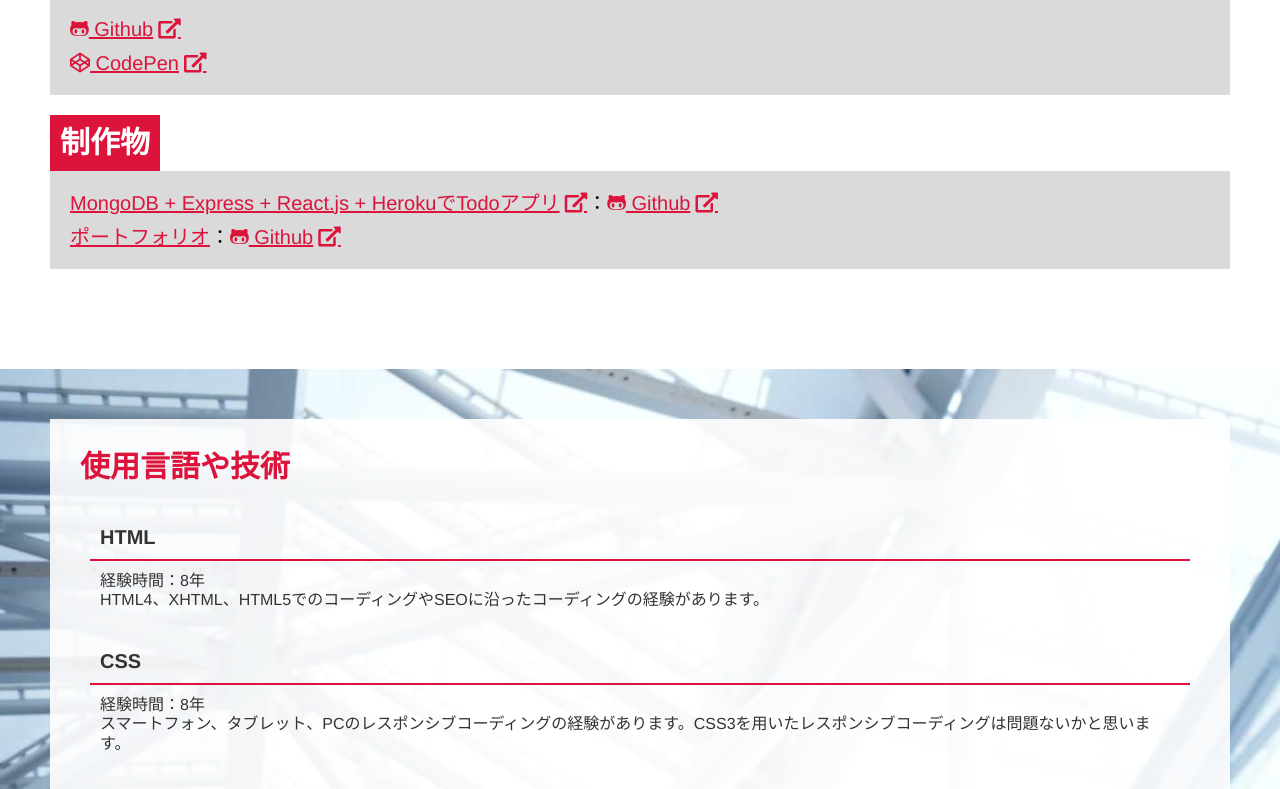
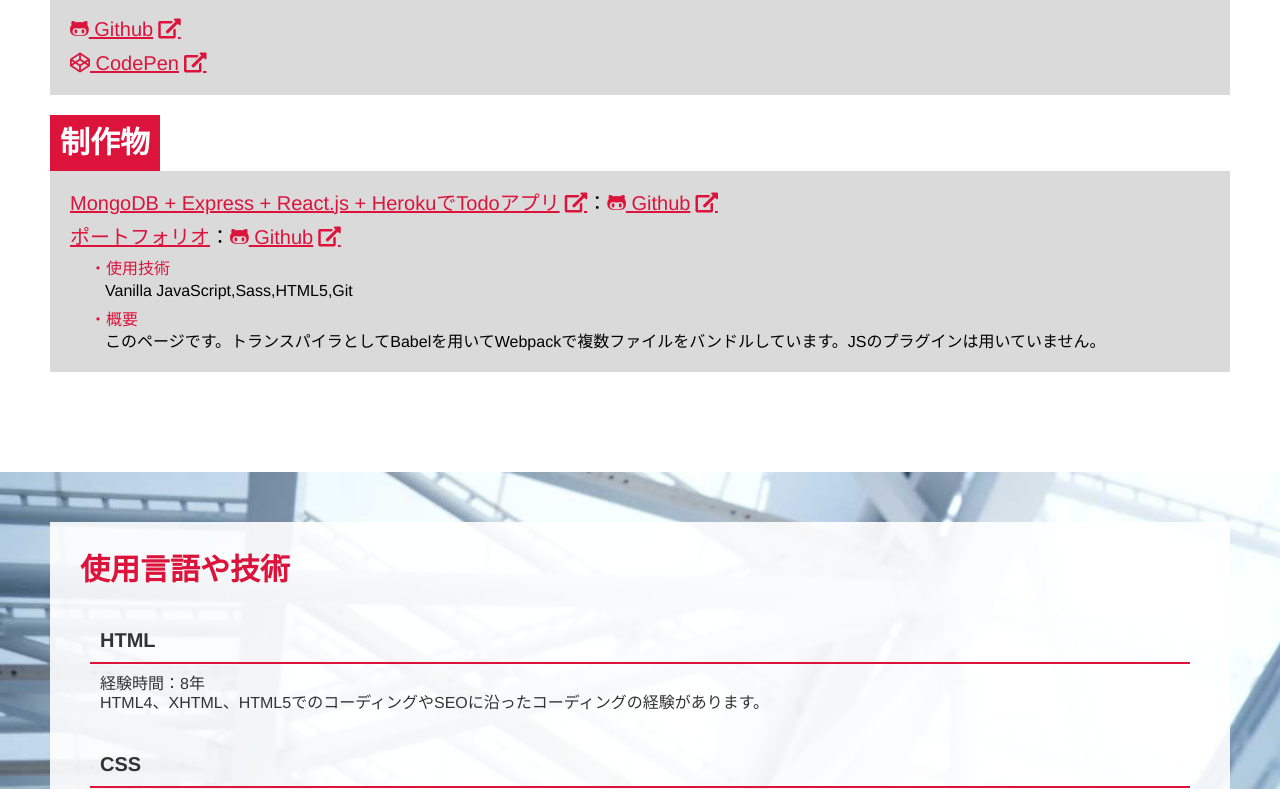
Before and after one commit to kensuke0518/myPortfolio1, a website built with webpack: page docs/index.html in a window 1280 px wide. Shown: the part 1751-2540 px from the top of the page. Built offline with nearby package versions, Linux system fonts and the light colour scheme.

Commit message:
制作物にコメント追加

```diff
--- a/docs/index.html
+++ b/docs/index.html
@@ -65,6 +65,12 @@
                         </li>
                         <li class="p-explan__list-item">
                             <p><a class="p-explan__list-link" href="#">ポートフォリオ</a>：<a class="p-explan__list-link u-icon-external" href="https://github.com/kensuke0518/myPortfolio1" target="_blank"><i class="fab fa-github-alt"></i> Github</a></p>
+                            <dl class="p-explan__list-def">
+                                <dt class="p-explan__list-def__term">・使用技術</dt>
+                                <dd class="p-explan__list-def__desc">Vanilla JavaScript,Sass,HTML5,Git</dd>
+                                <dt class="p-explan__list-def__term">・概要</dt>
+                                <dd class="p-explan__list-def__desc">このページです。トランスパイラとしてBabelを用いてWebpackで複数ファイルをバンドルしています。JSのプラグインは用いていません。</dd>
+                            </dl>
                         </li>
                     </ul>
                 </section>
--- a/src/js/scroll-load.js
+++ b/src/js/scroll-load.js
@@ -1,7 +1,7 @@
 module.exports.func = () => {
     window.addEventListener('scroll', function () {
-        let triggerClass = document.querySelectorAll('.scroll-trigger');
-        let animateClass = 'is-show';
+        const triggerClass = document.querySelectorAll('.scroll-trigger');
+        const animateClass = 'is-show';
 
         for (let i = 0; i < triggerClass.length; i++) {
             const scroll = window.pageYOffset || document.documentElement.scrollTop;
--- a/src/sass/object/project/_introduction.scss
+++ b/src/sass/object/project/_introduction.scss
@@ -161,6 +161,17 @@
             text-decoration: none;
         }
     }
+    &__list-def{
+        @include fz(16);
+        margin:0 0 0 20px;
+        &__term{
+            color: $themeColor;
+            margin:10px 0 0 0;
+        }
+        &__desc{
+            margin:3px 0 0 15px;
+        }
+    }
 }
 .p-bullets{
     @include sectionBlock($img:'01');
```
Also changed, not shown: docs/common/css/style.css, 1 other file.
